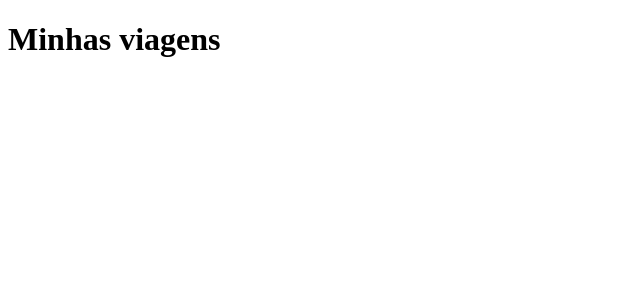
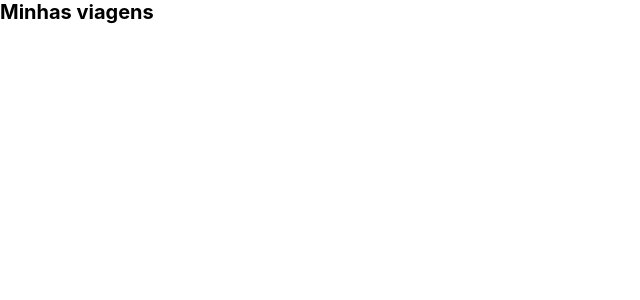
Before and after one commit to paulohfreire/tripmemories, a Next.js app: page / in a window 1280 px wide. Shown: the top 300 px of the page, without its empty margins (0-640 px from the left). Built offline with nearby package versions, Linux system fonts and the light colour scheme.

Commit message:
add styled-components

```diff
--- a/src/components/Main/index.tsx
+++ b/src/components/Main/index.tsx
@@ -1,6 +1,6 @@
 const Main = () => (
   <main>
-    <h1>React Avançado</h1>
+    <h1>Minhas viagens</h1>
   </main>
 )
 
--- /dev/null
+++ b/src/pages/_app.tsx
@@ -0,0 +1,24 @@
+import { AppProps } from 'next/app'
+import Head from 'next/head'
+
+import GlobalStyles from '../styles/global'
+
+function App({ Component, pageProps }: AppProps) {
+  return (
+    <>
+      <Head>
+        <title>React Avançado - Boilerplate</title>
+        <link rel="shortcut icon" href="/img/icon-512.png" />
+        <link rel="apple-touch-icon" href="/img/icon-512.png" />
+        <meta
+          name="description"
+          content="A simple project starter to work with TypeScript, React, NextJS and Styled Components"
+        />
+      </Head>
+      <GlobalStyles />
+      <Component {...pageProps} />
+    </>
+  )
+}
+
+export default App
--- /dev/null
+++ b/src/pages/_document.tsx
@@ -0,0 +1,48 @@
+import Document, {
+  Html,
+  Head,
+  Main,
+  NextScript,
+  DocumentContext
+} from 'next/document'
+import { ServerStyleSheet } from 'styled-components'
+
+export default class MyDocument extends Document {
+  static async getInitialProps(ctx: DocumentContext) {
+    const sheet = new ServerStyleSheet()
+    const originalRenderPage = ctx.renderPage
+
+    try {
+      ctx.renderPage = () =>
+        originalRenderPage({
+          enhanceApp: (App) => (props) =>
+            sheet.collectStyles(<App {...props} />)
+        })
+
+      const initialProps = await Document.getInitialProps(ctx)
+      return {
+        ...initialProps,
+        styles: (
+          <>
+            {initialProps.styles}
+            {sheet.getStyleElement()}
+          </>
+        )
+      }
+    } finally {
+      sheet.seal()
+    }
+  }
+
+  render() {
+    return (
+      <Html lang="pt-BR">
+        <Head />
+        <body>
+          <Main />
+          <NextScript />
+        </body>
+      </Html>
+    )
+  }
+}
--- a/src/pages/index.tsx
+++ b/src/pages/index.tsx
@@ -1,26 +1,7 @@
-import Head from 'next/head'
-import Image from 'next/image'
+import Main from '../components/Main'
 
-export default function Home({title = "Minhas viagens"}) {
+export default function Home() {
   return (
-    <div className="container">
-      <Head>
-        <title>{title}</title>
-        <meta name="description" content="Generated by create next app" />
-        <link rel="icon" href="/favicon.ico" />
-      </Head>
-
-      <main className="main">
-        <h1 className="title">
-          {title}
-        </h1>
-
-
-
-
-      </main>
-
-
-    </div>
+    <Main/>
   )
 }
--- /dev/null
+++ b/src/styles/global.ts
@@ -0,0 +1,20 @@
+import { createGlobalStyle } from 'styled-components'
+
+const GlobalStyles = createGlobalStyle`
+  * {
+    margin: 0;
+    padding: 0;
+    box-sizing: border-box;
+  }
+  html {
+    font-size: 62.5%;
+  }
+  html, body, #__next {
+    height: 100%;
+  }
+  body {
+    font-family: -apple-system, BlinkMacSystemFont, 'Segoe UI', Roboto, Oxygen, Ubuntu, Cantarell, 'Open Sans', 'Helvetica Neue', sans-serif
+  }
+`
+
+export default GlobalStyles
--- a/tsconfig.json
+++ b/tsconfig.json
@@ -1,5 +1,6 @@
 {
   "compilerOptions": {
+    "baseUrl": "src",
     "target": "es5",
     "lib": [
       "dom",
```
Also changed, not shown: package.json (+5 -11 lines), .babelrc, .jest/setup.ts, 1 other file (tests, documents, lock files or other folders).
